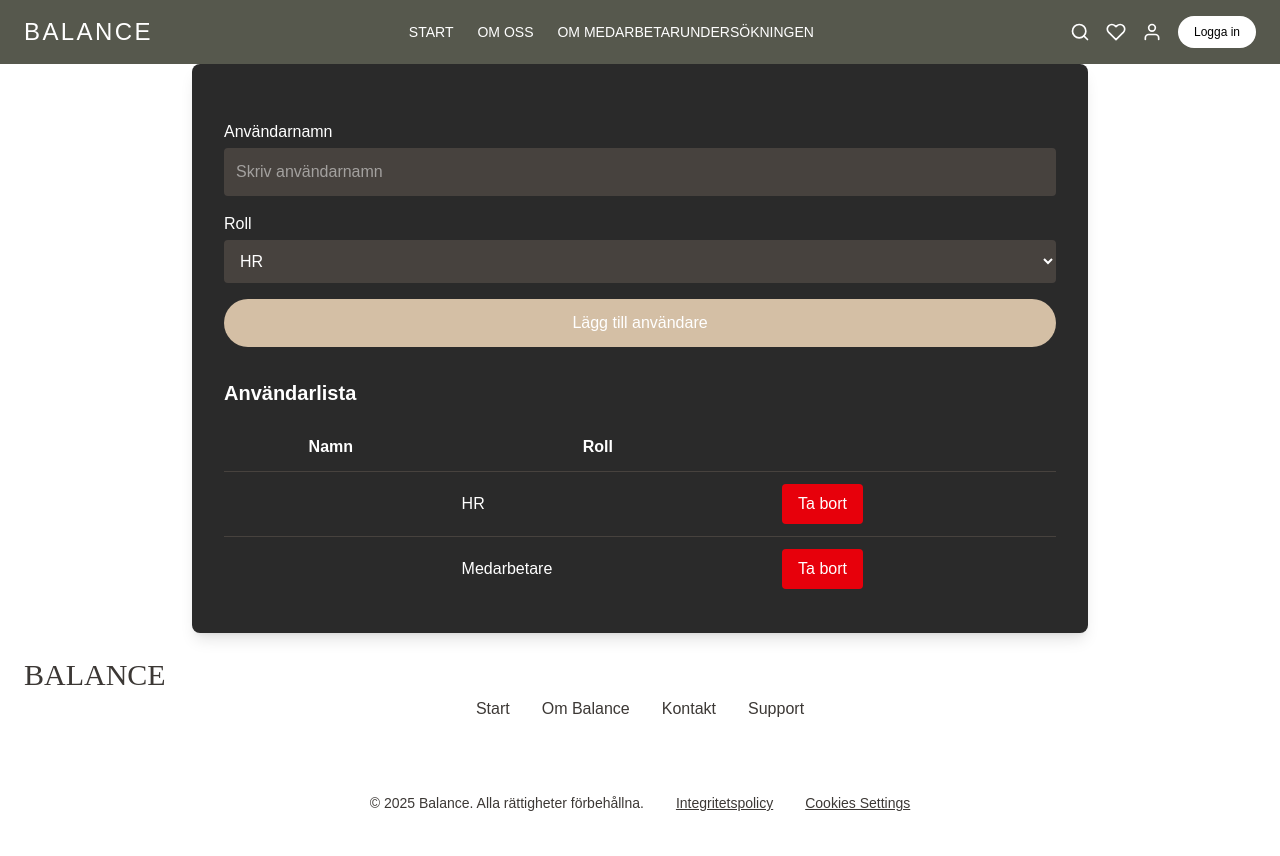
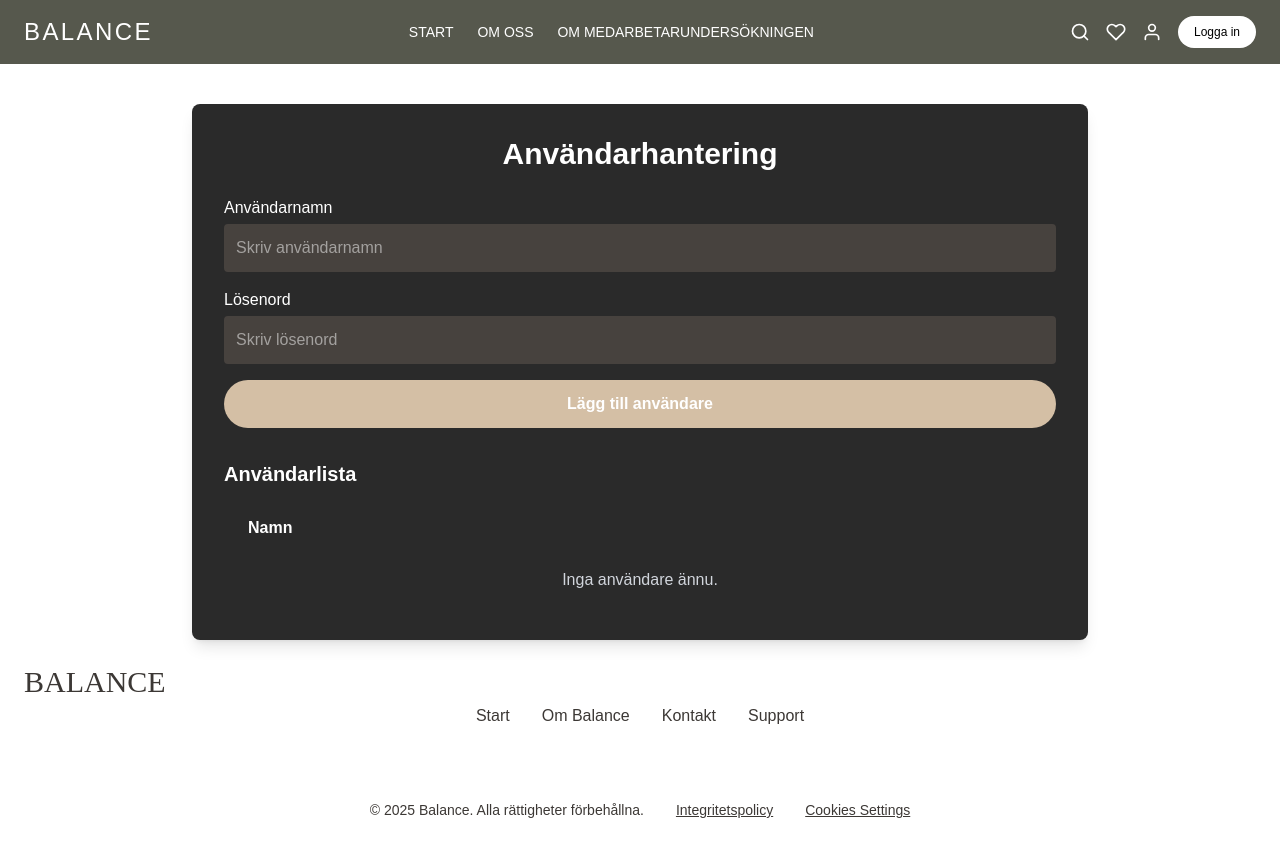
Before and after one commit to RobinBroberg/Chas_Challenge, a Next.js app in the folder frontend/: page /userManagement in a window 1280 px wide. Shown: the top 856 px of the page. Built offline with nearby package versions, Linux system fonts and the light colour scheme.

Commit message:
tog bort lite

```diff
--- a/frontend/app/forgotPassword/page.js
+++ /dev/null
@@ -1,75 +0,0 @@
-"use client";
-import React, { useState } from "react";
-
-const ForgotPasswordPage = () => {
-  const [email, setEmail] = useState("");
-  const [message, setMessage] = useState("");
-  const [error, setError] = useState("");
-
-  const handleSubmit = async (e) => {
-    e.preventDefault();
-
-    try {
-      const response = await fetch("/api/forgot-password", {
-        method: "POST",
-        headers: {
-          "Content-Type": "application/json",
-        },
-        body: JSON.stringify({ email }),
-      });
-
-      const data = await response.json();
-
-      if (response.ok) {
-        setMessage(data.message);
-        setError("");
-      } else {
-        setError(data.error || "Något gick fel.");
-        setMessage("");
-      }
-    } catch (err) {
-      setError("Serverfel. Försök igen senare.");
-    }
-  };
-
-  return (
-    <div
-      className="w-full h-screen flex items-center justify-center bg-cover bg-center"
-      style={{ backgroundImage: "url('/loginpic.png')" }}
-    >
-      <div className="flex flex-col space-y-6 mb-30 w-96 p-6 bg-black bg-opacity-50 rounded-xl">
-        <h1 className="text-3xl font-semibold text-center text-white">
-          Glömt lösenord
-        </h1>
-        <p className="text-white text-sm text-center">
-          Ange din e-postadress för att återställa ditt lösenord.
-        </p>
-
-        <form onSubmit={handleSubmit} className="space-y-4">
-          <input
-            type="email"
-            required
-            value={email}
-            onChange={(e) => setEmail(e.target.value)}
-            placeholder="E-postadress"
-            className="w-full border-b-2 border-white bg-transparent text-white placeholder-white p-2 focus:outline-none focus:border-gray-300"
-          />
-
-          <button
-            type="submit"
-            className="w-full py-2 bg-gray-300 text-[#47423E] font-bold rounded-full hover:bg-gray-400 transition"
-          >
-            Skicka återställningslänk
-          </button>
-        </form>
-
-        {message && (
-          <p className="text-green-400 text-sm text-center">{message}</p>
-        )}
-        {error && <p className="text-red-400 text-sm text-center">{error}</p>}
-      </div>
-    </div>
-  );
-};
-
-export default ForgotPasswordPage;
--- a/frontend/app/userManagement/page.js
+++ b/frontend/app/userManagement/page.js
@@ -1,57 +1,84 @@
 "use client";
 import React, { useState } from "react";
 
+const PrimaryButton = ({ children, onClick, disabled }) => (
+  <button
+    onClick={onClick}
+    disabled={disabled}
+    className="bg-[#d4bfa5] text-white px-6 py-3 rounded-full w-full hover:bg-[#c6aa8c] transition font-semibold disabled:opacity-50"
+  >
+    {children}
+  </button>
+);
+
 const UserManagement = () => {
-  const [userList, setUserList] = useState([
-    { id: 1, name: "", role: "HR" },
-    { id: 2, name: "", role: "Medarbetare" },
-  ]);
+  const [userList, setUserList] = useState([]);
+  const [newUserName, setNewUserName] = useState("");
+  const [newUserPassword, setNewUserPassword] = useState("");
+  const [errorMessage, setErrorMessage] = useState("");
+  const [successMessage, setSuccessMessage] = useState("");
 
-  const [newUserName, setNewUserName] = useState("");
-  const [newUserRole, setNewUserRole] = useState("HR");
-  const [errorMessage, setErrorMessage] = useState("");
-
-  // Ta bort användare
-  const deleteUser = (id) => {
-    setUserList(userList.filter((user) => user.id !== id));
+  const resetForm = () => {
+    setNewUserName("");
+    setNewUserPassword("");
+    setErrorMessage("");
+    setSuccessMessage("");
   };
 
-  // Lägg till användare
-  const addUser = () => {
-    if (newUserName.trim() === "") {
-      setErrorMessage("Användarnamn kan inte vara tomt.");
+  const addUser = async () => {
+    if (newUserName.trim() === "" || newUserPassword.trim() === "") {
+      setErrorMessage("Användarnamn och lösenord krävs.");
       return;
     }
 
     const newUser = {
-      id: userList.length + 1,
       name: newUserName,
-      role: newUserRole,
+      password: newUserPassword,
     };
 
-    setUserList([...userList, newUser]);
-    setNewUserName("");
-    setNewUserRole("HR");
-    setErrorMessage("");
+    try {
+      const response = await fetch("http://localhost:3001/api/users", {
+        method: "POST",
+        headers: { "Content-Type": "application/json" },
+        body: JSON.stringify(newUser),
+      });
+
+      const data = await response.json();
+
+      if (response.ok) {
+        setUserList([...userList, { ...newUser, id: Date.now() }]);
+        setSuccessMessage("Användare tillagd.");
+        resetForm();
+      } else {
+        setErrorMessage(data.message || "Något gick fel.");
+      }
+    } catch (error) {
+      setErrorMessage("Kunde inte ansluta till servern.");
+    }
   };
 
   return (
-    <div className="bg-[#2a2a2a] p-8 rounded-lg shadow-lg max-w-4xl mx-auto">
-      <h2 className="text-3xl font-semibold mb-6 text-white"></h2>{" "}
+    <div className="bg-[#2a2a2a] p-8 rounded-lg shadow-lg max-w-4xl mx-auto mt-10">
+      <h2 className="text-3xl font-semibold mb-6 text-white text-center">
+        Användarhantering
+      </h2>
+
       {errorMessage && (
         <div className="bg-red-600 text-white p-2 rounded mb-4">
           {errorMessage}
         </div>
       )}
-      {/* Formulär för att skapa en ny användare */}
-      <div className="space-y-4">
+      {successMessage && (
+        <div className="bg-green-600 text-white p-2 rounded mb-4">
+          {successMessage}
+        </div>
+      )}
+
+      <div className="space-y-4 mb-8">
         <div>
-          <label className="text-white block mb-1" htmlFor="username">
-            Användarnamn
-          </label>
+          <label className="text-white block mb-1">Användarnamn</label>
           <input
             type="text"
-            id="username"
             value={newUserName}
             onChange={(e) => setNewUserName(e.target.value)}
             placeholder="Skriv användarnamn"
@@ -60,56 +87,38 @@ const UserManagement = () => {
         </div>
 
         <div>
-          <label className="text-white block mb-1" htmlFor="role">
-            Roll
-          </label>
-          <select
-            id="role"
-            value={newUserRole}
-            onChange={(e) => setNewUserRole(e.target.value)}
+          <label className="text-white block mb-1">Lösenord</label>
+          <input
+            type="password"
+            value={newUserPassword}
+            onChange={(e) => setNewUserPassword(e.target.value)}
+            placeholder="Skriv lösenord"
             className="bg-[#47423E] text-white p-3 rounded w-full focus:outline-none"
-          >
-            <option value="HR">HR</option>
-            <option value="Medarbetare">Medarbetare</option>
-          </select>
+          />
         </div>
 
-        <button
-          onClick={addUser}
-          className="bg-[#d4bfa5] text-white px-6 py-3 rounded-full w-full hover:bg-[#c6aa8c] transition"
-        >
-          Lägg till användare
-        </button>
+        <PrimaryButton onClick={addUser}>Lägg till användare</PrimaryButton>
       </div>
-      {/* Lista över användare */}
+
       <div className="mt-8">
-        <h3 className="text-xl font-semibold text-white">Användarlista</h3>
-
-        <table className="min-w-full text-white mt-4">
+        <h3 className="text-xl font-semibold text-white mb-4">Användarlista</h3>
+        <table className="min-w-full text-white">
           <thead>
             <tr>
-              <th className="px-6 py-3">Namn</th>
-              <th className="px-6 py-3">Roll</th>
+              <th className="px-6 py-3 text-left">Namn</th>
             </tr>
           </thead>
           <tbody>
             {userList.length === 0 ? (
               <tr>
-                <td colSpan="3" className="text-center text-white py-4"></td>
+                <td className="text-center py-4 text-gray-300">
+                  Inga användare ännu.
+                </td>
               </tr>
             ) : (
               userList.map((user) => (
                 <tr key={user.id} className="border-t border-[#47423E]">
                   <td className="px-6 py-3">{user.name}</td>
-                  <td className="px-6 py-3">{user.role}</td>
-                  <td className="px-6 py-3">
-                    <button
-                      onClick={() => deleteUser(user.id)}
-                      className="bg-red-600 text-white px-4 py-2 rounded hover:bg-red-700 transition"
-                    >
-                      Ta bort
-                    </button>
-                  </td>
                 </tr>
               ))
             )}
```
Also changed, not shown: frontend/app/resetPassword/page.js (+87 -33 lines).
